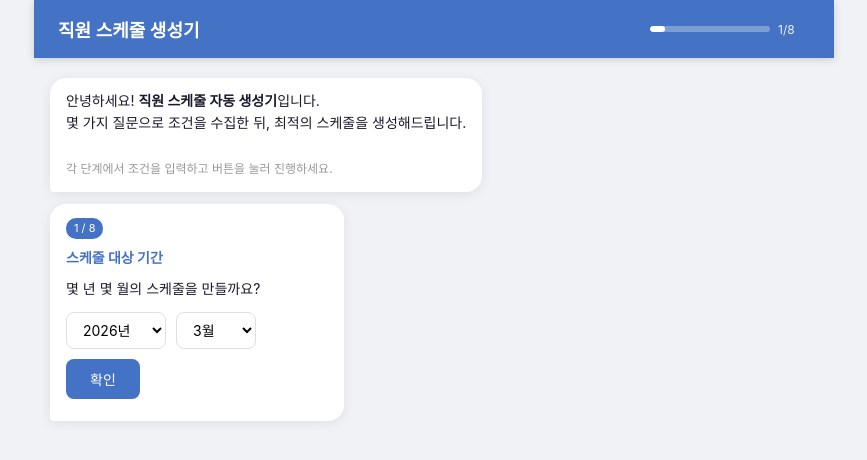
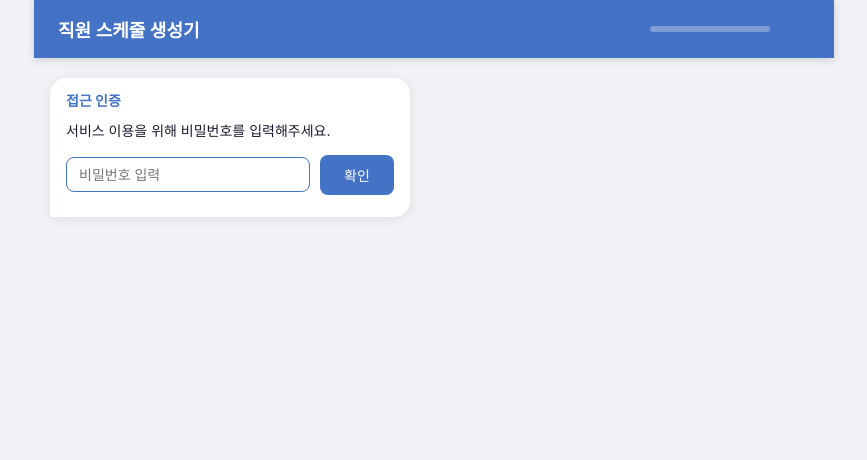
Before and after one commit to wbproject7/schedule-web, a Flask app: page / in a window 1280 px wide. Shown: the top 460 px of the page, without its empty margins (206-1073 px from the left). Run offline with Flask 3, Linux system fonts and the light colour scheme.

Commit message:
Add password authentication and security hardening
- Password-based access control (Bearer token auth)
- /api/auth, /api/verify endpoints
- All API routes require valid token
- Download links include token parameter
- Input validation, XSS prevention, rate limiting
- localStorage auto-save with session restore
- File TTL cleanup, sanitized error messages
- Production-ready (debug=False by default)

Default password: ACCESS_PASSWORD env var (schedule2026)

Co-Authored-By: Claude Opus 4.6 <noreply@anthropic.com>

```diff
--- a/app.py
+++ b/app.py
@@ -16,8 +16,17 @@ import os
 import uuid
 import time
 import re
+import secrets
 
 app = Flask(__name__, template_folder='templates')
+
+# ============================================================
+# 인증 설정
+# ============================================================
+# 환경변수로 비밀번호 설정 (Render 대시보드에서 변경 가능)
+ACCESS_PASSWORD = os.environ.get('ACCESS_PASSWORD', 'schedule2026')
+auth_tokens = {}  # {token: expiry_timestamp}
+TOKEN_TTL = 86400  # 24시간
 
 # 임시 파일 저장 디렉토리 (클라우드 환경에서는 /tmp 사용)
 import tempfile as _tmpmod
@@ -39,6 +48,19 @@ RATE_MAX = 10       # 분당 최대 10회
 # ============================================================
 # 보안 유틸리티
 # ============================================================
+
+def require_auth():
+    """Authorization 헤더의 Bearer 토큰 검증. 실패 시 에러 응답 반환, 성공 시 None."""
+    auth = request.headers.get('Authorization', '')
+    if not auth.startswith('Bearer '):
+        return jsonify({'success': False, 'error': '인증이 필요합니다.'}), 401
+    token = auth[7:]
+    expiry = auth_tokens.get(token)
+    if not expiry or time.time() > expiry:
+        auth_tokens.pop(token, None)
+        return jsonify({'success': False, 'error': '인증이 만료되었습니다. 다시 로그인해주세요.'}), 401
+    return None
+
 
 def validate_input(data):
     """입력 데이터 검증. 오류 문자열 리스트 반환."""
@@ -156,9 +178,41 @@ def index():
     return send_from_directory('templates', 'index.html')
 
 
+@app.route('/api/auth', methods=['POST'])
+def api_auth():
+    """비밀번호 인증 → 토큰 발급"""
+    data = request.json or {}
+    password = data.get('password', '')
+    if password == ACCESS_PASSWORD:
+        # 만료된 토큰 정리
+        now = time.time()
+        expired = [t for t, exp in auth_tokens.items() if now > exp]
+        for t in expired:
+            auth_tokens.pop(t, None)
+        # 새 토큰 발급
+        token = secrets.token_hex(32)
+        auth_tokens[token] = now + TOKEN_TTL
+        return jsonify({'success': True, 'token': token})
+    return jsonify({'success': False, 'error': '비밀번호가 올바르지 않습니다.'}), 401
+
+
+@app.route('/api/verify', methods=['GET'])
+def api_verify():
+    """토큰 유효성 확인"""
+    err = require_auth()
+    if err:
+        return err
+    return jsonify({'success': True})
+
+
 @app.route('/api/solve', methods=['POST'])
 def api_solve():
     """스케줄 생성 API"""
+    # 인증 확인
+    auth_err = require_auth()
+    if auth_err:
+        return auth_err
+
     # Rate limiting
     if not check_rate_limit():
         return jsonify({'success': False, 'error': '요청이 너무 많습니다. 잠시 후 다시 시도해주세요.'}), 429
@@ -187,7 +241,13 @@ def api_solve():
 
 @app.route('/api/download/<file_id>')
 def download(file_id):
-    """생성된 파일 다운로드"""
+    """생성된 파일 다운로드 (토큰은 쿼리 파라미터로도 허용)"""
+    # 다운로드는 <a> 태그 클릭이므로 쿼리 파라미터 토큰도 허용
+    token = request.args.get('token', '')
+    expiry = auth_tokens.get(token)
+    if not expiry or time.time() > expiry:
+        auth_tokens.pop(token, None)
+        return jsonify({'error': '인증이 필요합니다. 다시 로그인해주세요.'}), 401
     # file_id 형식 검증 (uuid_type 형태만 허용)
     if not re.match(r'^[a-f0-9]{8}_(excel|csv)$', file_id):
         return jsonify({'error': '잘못된 파일 ID입니다.'}), 400
--- a/templates/index.html
+++ b/templates/index.html
@@ -235,6 +235,18 @@ function numDays(y, m) { return new Date(y, m, 0).getDate(); }
 function dow(y, m, d) { return (new Date(y, m-1, d).getDay() + 6) % 7; } // 0=Mon..6=Sun
 
 /* ============================================================
+   인증 토큰 관리
+   ============================================================ */
+const TOKEN_KEY = 'schedule_token';
+function getToken() { return sessionStorage.getItem(TOKEN_KEY) || ''; }
+function setToken(t) { sessionStorage.setItem(TOKEN_KEY, t); }
+function clearToken() { sessionStorage.removeItem(TOKEN_KEY); }
+
+function authHeaders() {
+  return { 'Content-Type':'application/json', 'Authorization':'Bearer ' + getToken() };
+}
+
+/* ============================================================
    localStorage 자동 저장/복원
    ============================================================ */
 const STORAGE_KEY = 'schedule_state';
@@ -325,6 +337,69 @@ function buildCalendar(year, month, mode, initState) {
   }
 
   return tbl;
+}
+
+/* ============================================================
+   로그인
+   ============================================================ */
+function showLogin(msg) {
+  const bub = botMsg(`<h3>접근 인증</h3>
+    ${msg ? `<div style="color:#d32f2f;font-size:13px;margin-bottom:8px">${esc(msg)}</div>` : ''}
+    서비스 이용을 위해 비밀번호를 입력해주세요.
+    <div class="widget"><div class="form-row">
+      <input class="form-input js-pw" type="password" placeholder="비밀번호 입력">
+      <button class="btn btn-primary js-submit">확인</button>
+    </div></div>`);
+  const inp = bub.querySelector('.js-pw');
+  const doLogin = async () => {
+    const pw = inp.value.trim();
+    if (!pw) return;
+    try {
+      const resp = await fetch('/api/auth', {
+        method:'POST', headers:{'Content-Type':'application/json'},
+        body: JSON.stringify({password: pw}),
+      });
+      const r = await resp.json();
+      if (r.success) {
+        setToken(r.token);
+        userMsg('인증 완료');
+        setTimeout(startApp, 300);
+      } else {
+        userMsg(pw.replace(/./g, '*'));
+        showLogin(r.error || '비밀번호가 올바르지 않습니다.');
+      }
+    } catch(e) {
+      showLogin('서버 연결 오류. 잠시 후 다시 시도해주세요.');
+    }
+  };
+  bub.querySelector('.js-submit').onclick = doLogin;
+  inp.onkeydown = e => { if (e.key==='Enter') doLogin(); };
+  setTimeout(() => inp.focus(), 100);
+}
+
+function startApp() {
+  const saved = loadState();
+  if (saved && saved.step >= 1 && saved.employees && saved.employees.length) {
+    const bub = botMsg(`<b>이전 작업이 저장되어 있습니다.</b><br>
+      ${saved.year}년 ${saved.month}월 / ${saved.employees.length}명 (${saved.step}단계까지 진행)
+      <div class="btn-group" style="margin-top:10px">
+        <button class="btn btn-primary js-restore">이어서 진행</button>
+        <button class="btn btn-secondary js-new">새로 시작</button>
+      </div>`);
+    bub.querySelector('.js-restore').onclick = () => {
+      S.year = saved.year; S.month = saved.month;
+      S.employees = saved.employees; S.managers = saved.managers || [];
+      S.holidays = saved.holidays || []; S.constraints = {...S.constraints, ...saved.constraints};
+      S.preReq = saved.preReq || {}; S.fairWeekend = saved.fairWeekend;
+      S.empIdx = saved.empIdx || 0;
+      S.step = saved.step - 1;
+      botMsg(`${saved.step}단계부터 이어서 진행합니다.`);
+      setTimeout(() => { S.step++; setProg(S.step); STEP_FNS[S.step](); }, 400);
+    };
+    bub.querySelector('.js-new').onclick = () => { clearState(); next(); };
+  } else {
+    next();
+  }
 }
 
 /* ============================================================
@@ -699,7 +774,7 @@ async function doSolve() {
 
   try {
     const resp = await fetch('/api/solve', {
-      method:'POST', headers:{'Content-Type':'application/json'},
+      method:'POST', headers: authHeaders(),
       body: JSON.stringify({
         year:S.year, month:S.month, employees:S.employees,
         managers:S.managers, holidays:S.holidays, constraints:S.constraints,
@@ -708,7 +783,11 @@ async function doSolve() {
     });
     const r = await resp.json();
     loadBub.closest('.msg').remove();
-    if (resp.status === 429) {
+    if (resp.status === 401) {
+      clearToken();
+      botMsg(`<h3 style="color:#d32f2f">인증 만료</h3>다시 로그인해주세요.`);
+      setTimeout(() => showLogin(), 500);
+    } else if (resp.status === 429) {
       botMsg(`<h3 style="color:#e65100">요청 제한</h3>${esc(r.error)}<br><br>
         <div class="btn-group"><button class="btn btn-primary" onclick="doSolve()">재시도</button></div>`);
     } else {
@@ -774,11 +853,12 @@ function showResult(r) {
   vh += '</ul>';
   botMsg(`<h3>제약 조건 검증</h3>${vh}`);
 
-  // Download
+  // Download (토큰을 쿼리 파라미터로 포함)
+  const tk = getToken();
   const dlBub = botMsg(`<h3>파일 다운로드</h3>
     <div class="dl-area">
-      <a href="${files.excel}" class="dl-btn" download>Excel 다운로드</a>
-      <a href="${files.csv}" class="dl-btn" download>CSV 다운로드</a>
+      <a href="${files.excel}?token=${tk}" class="dl-btn" download>Excel 다운로드</a>
+      <a href="${files.csv}?token=${tk}" class="dl-btn" download>CSV 다운로드</a>
     </div>
     <div class="btn-group" style="margin-top:16px">
       <button class="btn btn-primary js-reset" style="flex:1">새 스케줄 만들기</button>
@@ -803,34 +883,25 @@ function showError(r) {
   bub.querySelector('.js-reset').onclick = resetAll;
 }
 
-/* Init - 저장된 상태 복원 여부 확인 */
+/* Init - 토큰 확인 후 앱 시작 */
 (function init() {
-  const saved = loadState();
-  if (saved && saved.step >= 1 && saved.employees && saved.employees.length) {
-    const bub = botMsg(`<b>이전 작업이 저장되어 있습니다.</b><br>
-      ${saved.year}년 ${saved.month}월 / ${saved.employees.length}명 (${saved.step}단계까지 진행)
-      <div class="btn-group" style="margin-top:10px">
-        <button class="btn btn-primary js-restore">이어서 진행</button>
-        <button class="btn btn-secondary js-new">새로 시작</button>
-      </div>`);
-    bub.querySelector('.js-restore').onclick = () => {
-      // 상태 복원
-      S.year = saved.year; S.month = saved.month;
-      S.employees = saved.employees; S.managers = saved.managers || [];
-      S.holidays = saved.holidays || []; S.constraints = {...S.constraints, ...saved.constraints};
-      S.preReq = saved.preReq || {}; S.fairWeekend = saved.fairWeekend;
-      S.empIdx = saved.empIdx || 0;
-      // 복원된 단계부터 시작 (해당 단계를 다시 보여줌)
-      S.step = saved.step - 1;
-      botMsg(`${saved.step}단계부터 이어서 진행합니다.`);
-      setTimeout(() => { S.step++; setProg(S.step); STEP_FNS[S.step](); }, 400);
-    };
-    bub.querySelector('.js-new').onclick = () => {
-      clearState();
-      next();
-    };
+  const token = getToken();
+  if (token) {
+    // 기존 토큰 유효성 확인
+    fetch('/api/verify', { headers:{'Authorization':'Bearer '+token} })
+      .then(r => r.json())
+      .then(r => {
+        if (r.success) {
+          botMsg('인증 확인 완료. 환영합니다!');
+          setTimeout(startApp, 300);
+        } else {
+          clearToken();
+          showLogin();
+        }
+      })
+      .catch(() => showLogin());
   } else {
-    next();
+    showLogin();
   }
 })();
 </script>
```
